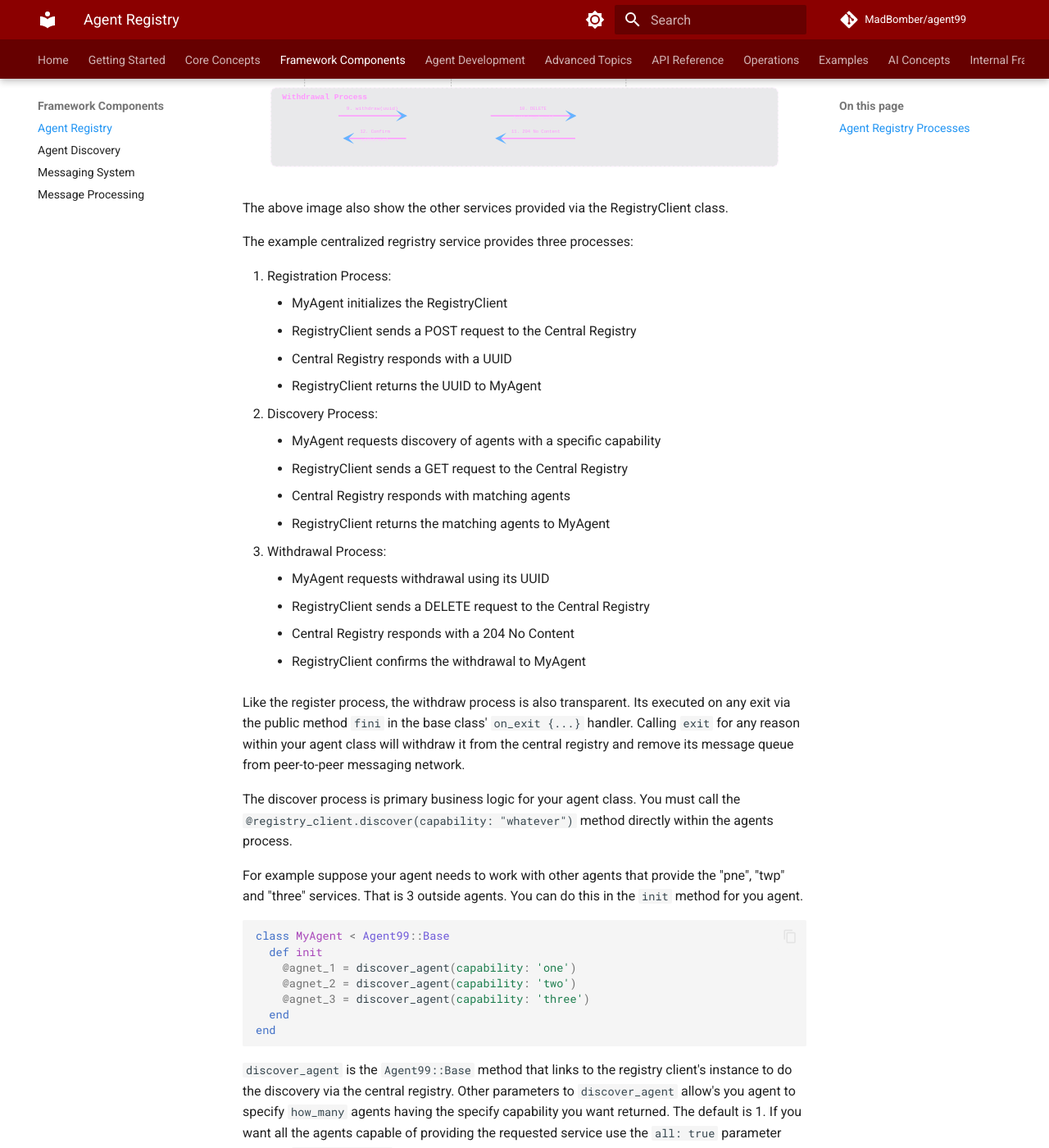
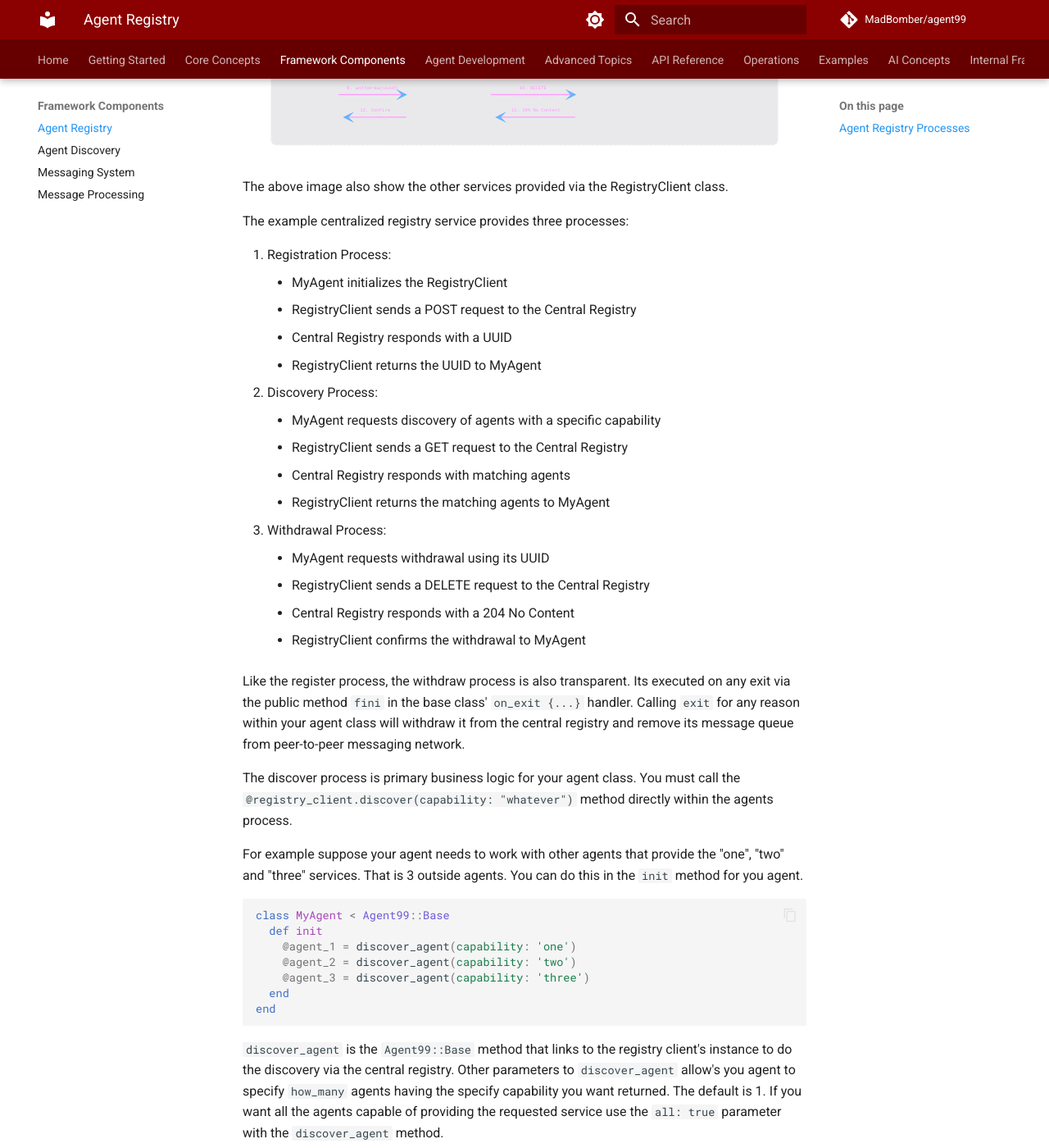
Before and after one commit to MadBomber/agent99, an MkDocs documentation site: the page built from docs/framework-components/agent-registry.md, in a window 1280 px wide and 1400 px high, scrolled down 1987 px. Shown: the whole window at 82% size. Built offline with MkDocs 1.6.1 and Material for MkDocs 9.7.7, drawn with Linux system fonts in a browser that asks for light colours; comment, search, counter and statistics services are not loaded; some of the changed text lies outside the part shown.

Commit message:
docs: fix misspellings in docs and examples

````diff
--- a/docs/framework-components/agent-registry.md
+++ b/docs/framework-components/agent-registry.md
@@ -2,13 +2,13 @@
 
 ## Agent Registry Processes
 
-In the Agent99 framework, an instance of the `Agent99::RegistryClient` class is responsible for registering agent capabilities with a centralized registry.  `examples/registry.rb` is a Sinatra web-app example of what a centralized regristry service should be.
+In the Agent99 framework, an instance of the `Agent99::RegistryClient` class is responsible for registering agent capabilities with a centralized registry.  `examples/registry.rb` is a Sinatra web-app example of what a centralized registry service should be.
 
 The registration process is transparent to a new instance of an `Agent99::Base` class.
 
 First thing: start the registry.rb Sinatra app and the peer-to-peer messaging network.  The default is the `AmqpMessageClient` class.
 
-If you do not have the RabbitMQ server installed on your Macthen then grab it using `brew install rabbitmq-server` and while you are installing software do `brew install boxes` as well since the `chief_agent.rb` example uses that little CLI tool to highlight some text in the terminal.
+If you do not have the RabbitMQ server installed on your Mac then grab it using `brew install rabbitmq-server` and while you are installing software do `brew install boxes` as well since the `chief_agent.rb` example uses that little CLI tool to highlight some text in the terminal.
 
 ```bash
 git clone ssh://git@github.com/MadBomber/agent99
@@ -64,13 +64,13 @@
   #=> "9e735449-582f-46e2-8f11-371e584d0f08"
 ```
 
-The image below shows how the `Agent99::Base` class uses dependency injection in its constructor method to bring in an instance of the `RegristryClient` class to provide an interface to the centralized regristery service.
+The image below shows how the `Agent99::Base` class uses dependency injection in its constructor method to bring in an instance of the `RegistryClient` class to provide an interface to the centralized registry service.
 
 ![Agent Register, Discover and Withdraw Processes](../assets/images/agent-registry-processes.svg)
 
 The above image also show the other services provided via the RegistryClient class.
 
-The example centralized regristry service provides three processes:
+The example centralized registry service provides three processes:
 
 1. Registration Process:
      - MyAgent initializes the RegistryClient
@@ -92,14 +92,14 @@
 
 The discover process is primary business logic for your agent class.  You must call the `@registry_client.discover(capability: "whatever")` method directly within the agents process.
 
-For example suppose your agent needs to work with other agents that provide the "pne", "twp" and "three" services.  That is 3 outside agents.  You can do this in the `init` method for you agent.
+For example suppose your agent needs to work with other agents that provide the "one", "two" and "three" services.  That is 3 outside agents.  You can do this in the `init` method for you agent.
 
 ```ruby
 class MyAgent < Agent99::Base
   def init
-    @agnet_1 = discover_agent(capability: 'one')
-    @agnet_2 = discover_agent(capability: 'two')
-    @agnet_3 = discover_agent(capability: 'three')
+    @agent_1 = discover_agent(capability: 'one')
+    @agent_2 = discover_agent(capability: 'two')
+    @agent_3 = discover_agent(capability: 'three')
   end
 end
 ```
````
Also changed, not shown: CHANGELOG.md (+1 -0 lines), docs/core-concepts/agent-lifecycle.md (+1 -1 lines), docs/operations/breaking-changes.md (+6 -6 lines), 1 other file.
